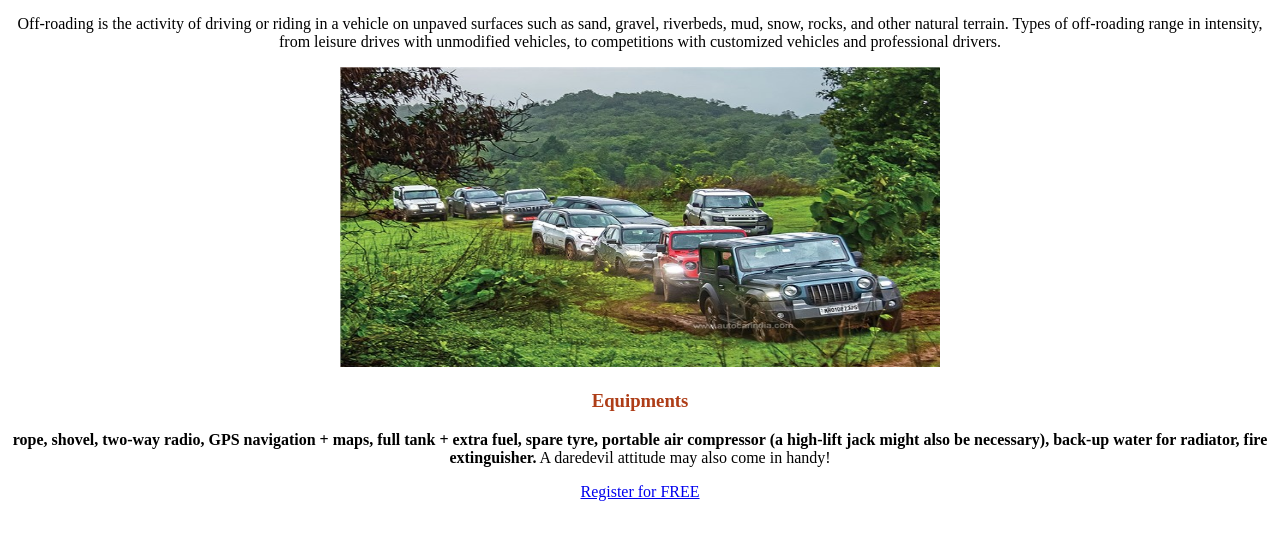
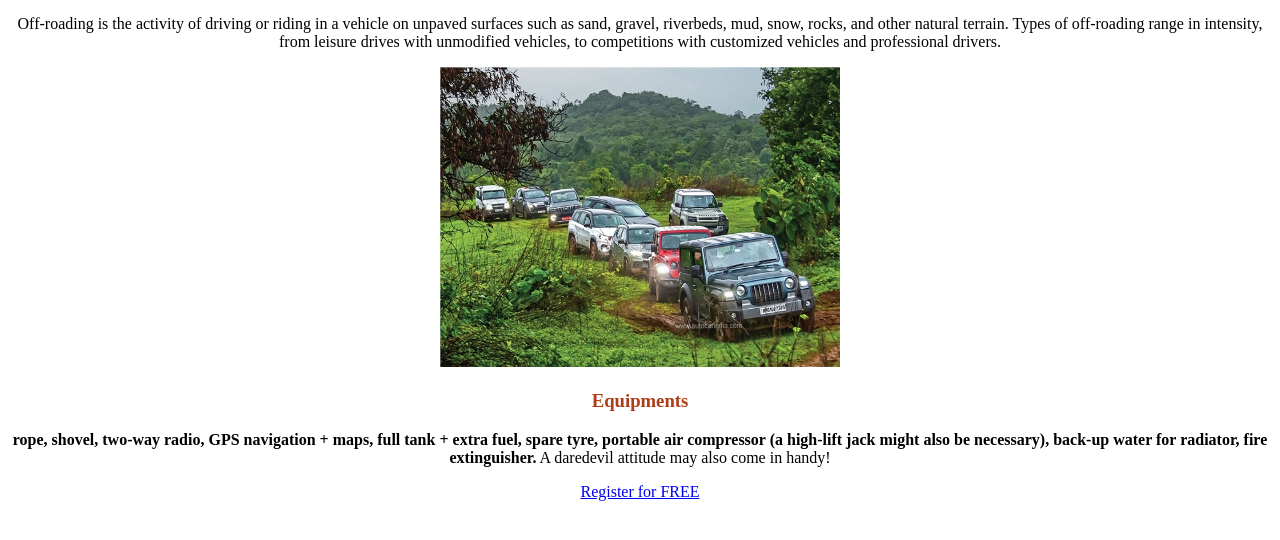
Before and after one commit to musthaffa/HTML-TASK, a plain HTML site: page index.html in a window 1280 px wide. Shown: the part 200-740 px from the top of the page. Drawn offline with Linux system fonts and the light colour scheme.

Commit message:
Update index.html

```diff
--- a/index.html
+++ b/index.html
@@ -23,7 +23,7 @@
         <div>
              <h3 style="color: #ae3d17;">What is Offroading</h3>
              <p>Off-roading is the activity of driving or riding in a vehicle on unpaved surfaces such as sand, gravel, riverbeds, mud, snow, rocks, and other natural terrain. Types of off-roading range in intensity, from leisure drives with unmodified vehicles, to competitions with customized vehicles and professional drivers.</p>
-             <img src="./offroad.jpg" width="600px" height="300px">
+             <img src="./offroad.jpg" width="400px" height="300px">
              <h3 style="color: #ae3d17;">Equipments</h3>
              <p><strong> rope, shovel, two-way radio, GPS navigation + maps, full tank + extra fuel, spare tyre, portable air compressor (a high-lift jack might also be necessary), back-up water for radiator, fire extinguisher.</strong> A daredevil attitude may also come in handy!</p>
              <a href="./registration.html" target="_blank">Register for FREE</a>
```
